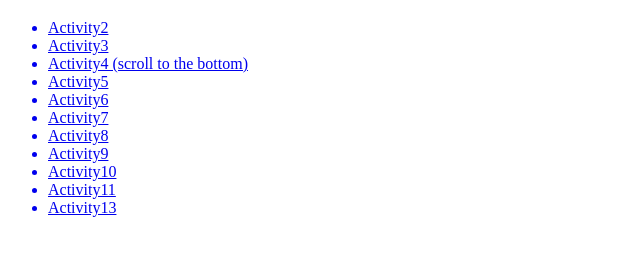
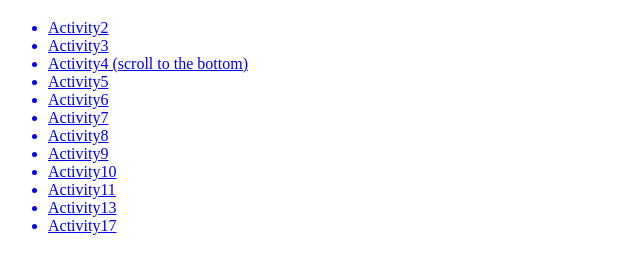
Before and after one commit to madinamonowara/Microcredential, a plain HTML site: page index.html in a window 1280 px wide. Shown: the part 61-334 px from the top of the page, without its empty margins (0-640 px from the left). Drawn offline with Linux system fonts and the light colour scheme.

Commit message:
Update index.html

```diff
--- a/index.html
+++ b/index.html
@@ -19,6 +19,7 @@
       <a href="activity10_Monowara/activity10.html"><li>Activity10</li></a>
       <a href="activity11_Monowara/activity11.js"><li>Activity11</li></a>
       <a href="activity13_Monowara/activity13.html"><li>Activity13</li></a>
+      <a href="activity17_Monowara/activity17.py"><li>Activity17</li></a>
     </ul>
   </body>
 </html>
```
